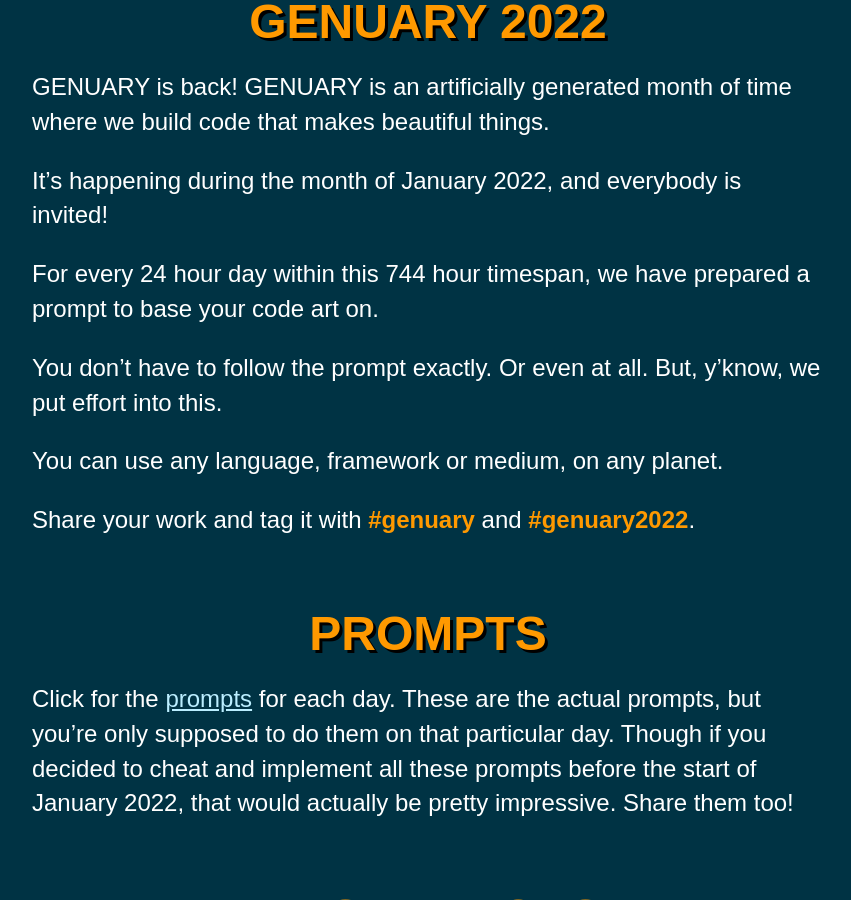
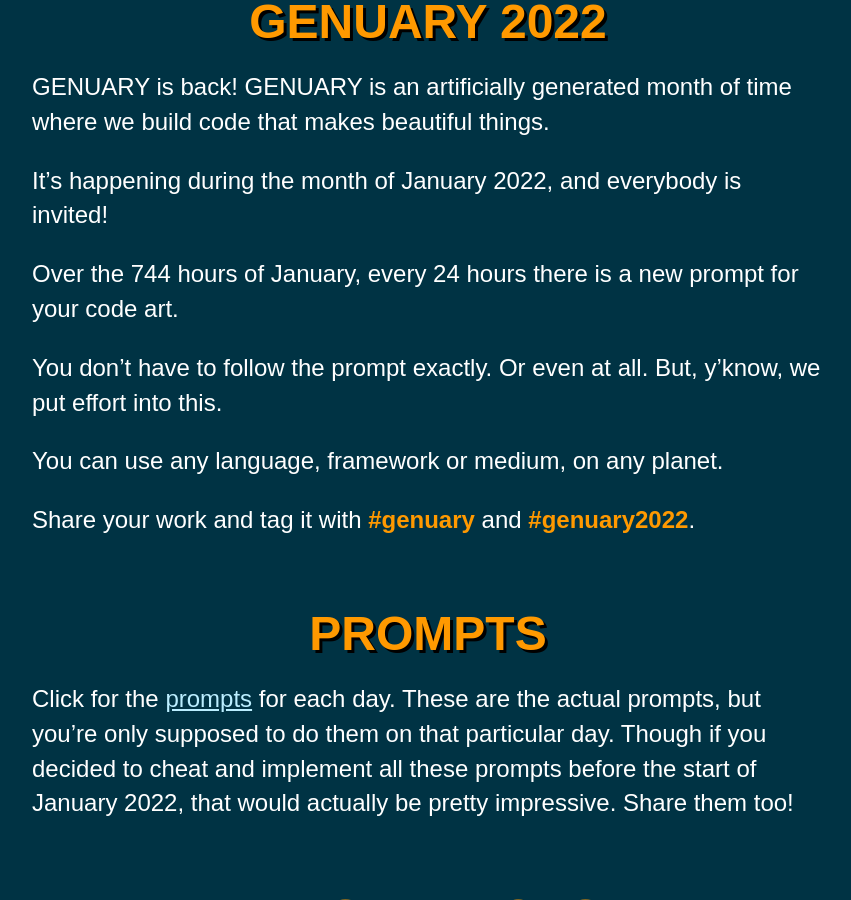
Before and after one commit to genuary2022/genuary2022.github.io, a Jekyll site: the page built from index.md, in a window 1280 px wide and 900 px high, scrolled down 514 px. Shown: the whole window, without its empty margins (212-1063 px from the left). Built offline with Jekyll 4.4.1, drawn with Linux system fonts in a browser that asks for light colours; our own code applies the rules of GitHub Pages for plain Markdown files.

Commit message:
improving index further

```diff
--- a/index.md
+++ b/index.md
@@ -12,7 +12,7 @@ GENUARY is back! GENUARY is an artificially generated month of time where we bui
 
 It's happening during the month of January 2022, and everybody is invited!
 
-For every 24 hour day within this 744 hour timespan, we have prepared a prompt to base your code art on.
+Over the 744 hours of January, every 24 hours there is a new prompt for your code art.
 
 You don't have to follow the prompt exactly. Or even at all. But, y'know, we put effort into this.
 
```
